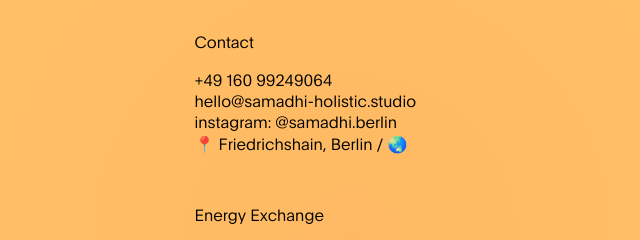
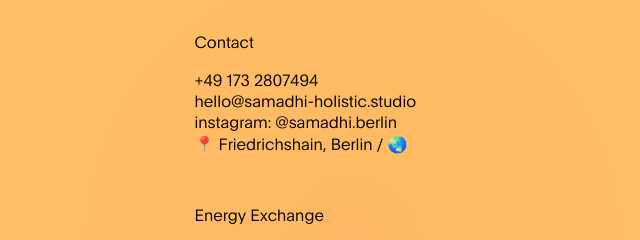
Before and after one commit to magdxalena/Samadhi-Studio, a plain HTML site: page index.html in a window 1280 px wide. Shown: the top 240 px of the page, 640-1280 px from the left. Drawn offline with Linux system fonts and the light colour scheme.

Commit message:
Update index.html

```diff
--- a/index.html
+++ b/index.html
@@ -40,7 +40,7 @@
         </div>
         <div class="box">
           <p class="space">Contact</p>
-          <p>+49 160 99249064</p>
+          <p>+49 173 2807494</p>
           <a href="mailto:hello@samadhi-holistic.studio">hello@samadhi-holistic.studio</a>
           <p>instagram: <a href="https://www.instagram.com/samadhi.berlin/">@samadhi.berlin</a></p>
           <p class="space-big">📍 Friedrichshain, Berlin / 🌏</p>
```
